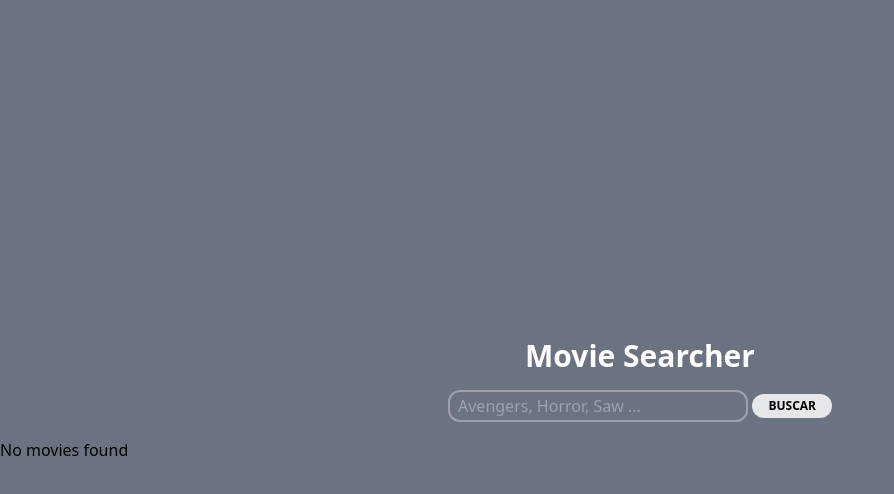
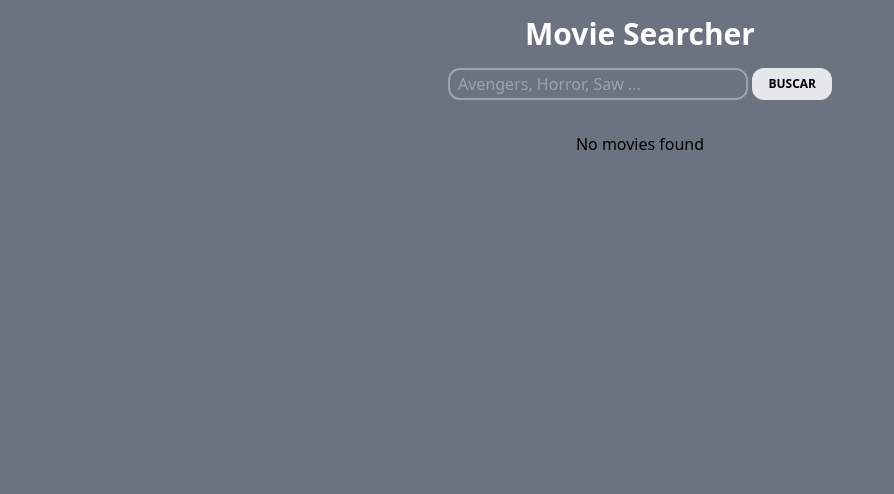
Before and after one commit to yosoypollito/movie.searcher, a React (Vite) app: page / in a window 1280 px wide. Shown: the top 494 px of the page, without its empty margins (0-894 px from the left). Built offline with nearby package versions, Linux system fonts and the light colour scheme.

Commit message:
feat: adding movies loading handling

```diff
--- a/src/App.tsx
+++ b/src/App.tsx
@@ -2,10 +2,16 @@ import Button from "@/components/Button";
 import Movies from "@/components/Movies";
 import useMovies from "@/hooks/useMovies";
 import useSearch from "@/hooks/useSearch";
+import Loading from "@/components/Loading";
 
 function App() {
   const { search, updateSearch, error } = useSearch();
-  const { movies, getMovies } = useMovies({ search });
+  const {
+    movies,
+    getMovies,
+    loading,
+    error: MoviesError,
+  } = useMovies({ search });
 
   const handleChange = (event: React.ChangeEvent<HTMLInputElement>) => {
     const newSearch = event.target.value;
@@ -18,12 +24,12 @@ function App() {
   };
 
   return (
-    <div className="flex flex-col justify-center gap-4 items-center min-h-screen w-full">
+    <div className="grid justify-center items-center min-h-screen w-full grid-cols-1 grid-rows-[min-content_1fr] gap-8 py-4">
       <header className="flex flex-col justify-center gap-4 items-center">
         <h1 className="text-white text-3xl font-semibold">Movie Searcher</h1>
 
         <form
-          className="flex w-96 flex-row gap-1 items-center justify-center"
+          className="flex w-96 flex-row gap-1 justify-center"
           onSubmit={handleSubmit}
         >
           <div className="flex flex-col w-full relative">
@@ -43,8 +49,8 @@ function App() {
         </form>
       </header>
 
-      <main className="w-full">
-        <Movies movies={movies} />
+      <main className="flex w-full justify-center self-start">
+        {loading ? <Loading /> : <Movies movies={movies} />}
       </main>
     </div>
   );
--- a/src/components/Movies.tsx
+++ b/src/components/Movies.tsx
@@ -10,7 +10,7 @@ export default function Movies({ movies }: { movies: Movies }) {
       ) : (
         <div className="grid grid-cols-[repeat(auto-fill,_minmax(200px,1fr))] w-full gap-4 justify-items-center p-2">
           {movies.map((movie) => {
-            return <Movie {...movie} />;
+            return <Movie key={movie.id} {...movie} />;
           })}
         </div>
       )}
--- a/src/hooks/useMovies.tsx
+++ b/src/hooks/useMovies.tsx
@@ -1,15 +1,18 @@
-import { useState } from "react";
+import { useRef, useState } from "react";
 import { searchMovies } from "../services/movies";
 
 export default function useMovies({ search }: { search: string }) {
   const [movies, setMovies] = useState([]);
   const [error, setError] = useState(null);
   const [loading, setLoading] = useState(false);
+  const prevSearch = useRef("");
 
   const getMovies = async () => {
+    if (prevSearch.current === search) return;
     try {
       setLoading(true);
       setError(null);
+      prevSearch.current = search;
 
       const searchedMovies = await searchMovies({ search });
       setMovies(searchedMovies);
```
